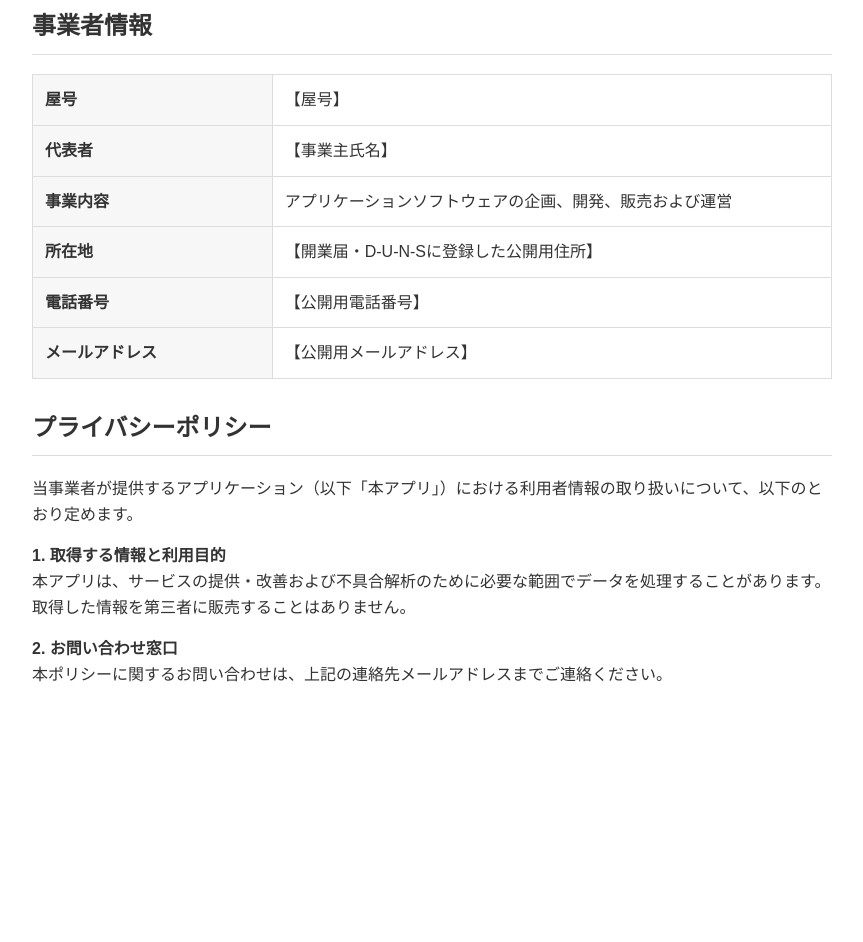
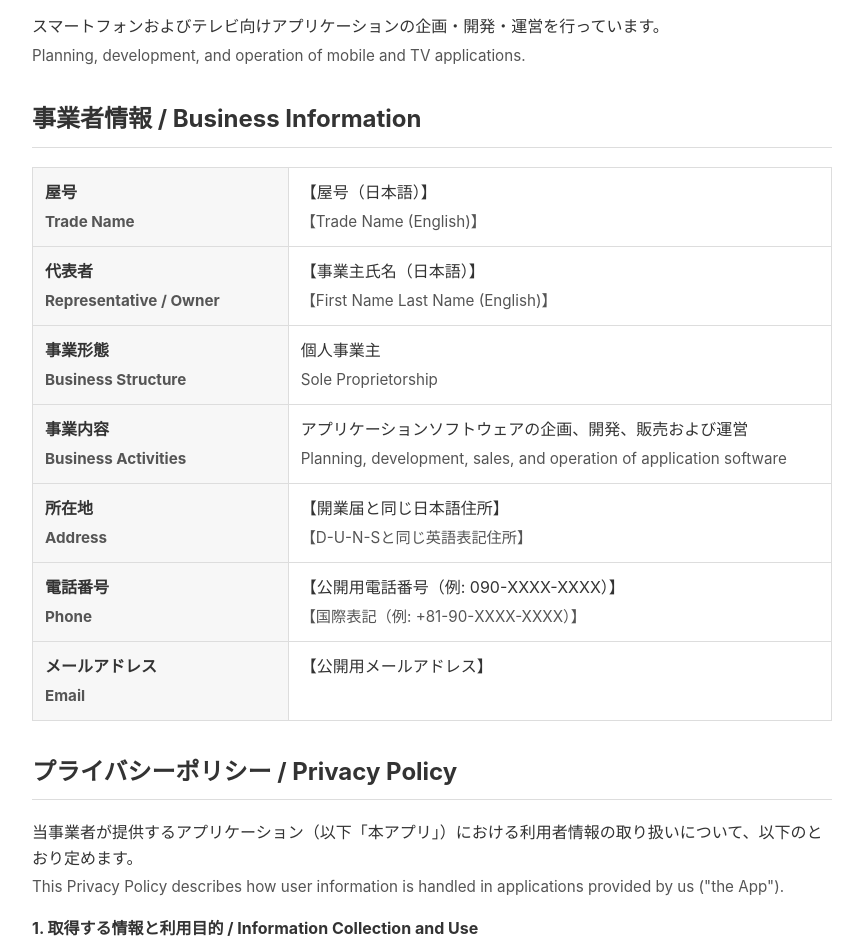
Before and after one commit to NI-007/ni-007.github.io, a plain HTML site: page index.html in a window 1280 px wide. Shown: the part 160-1102 px from the top of the page, without its empty margins (208-1071 px from the left). Before the commit the page ends 887 px from the top, so only its background shows below. Drawn offline with Linux system fonts and the light colour scheme.

Commit message:
Update title and add English translations in index.html

```diff
--- a/index.html
+++ b/index.html
@@ -3,32 +3,69 @@
 <head>
   <meta charset="UTF-8">
   <meta name="viewport" content="width=device-width, initial-scale=1.0">
-  <title>【屋号】 - 公式サイト</title>
+  <title>【屋号（日本語）】 / 【Trade Name (English)】</title>
   <style>
-    body { font-family: sans-serif; line-height: 1.6; max-width: 800px; margin: 40px auto; padding: 0 20px; color: #333; }
-    h1, h2 { border-bottom: 1px solid #ddd; padding-bottom: 8px; }
-    table { width: 100%; border-collapse: collapse; margin-bottom: 30px; }
-    th, td { border: 1px solid #ddd; padding: 12px; text-align: left; }
-    th { background-color: #f7f7f7; width: 30%; }
+    body { font-family: -apple-system, BlinkMacSystemFont, "Segoe UI", Roboto, sans-serif; line-height: 1.6; max-width: 800px; margin: 40px auto; padding: 0 20px; color: #333; }
+    h1, h2 { border-bottom: 1px solid #ddd; padding-bottom: 8px; margin-top: 32px; }
+    table { width: 100%; border-collapse: collapse; margin-bottom: 24px; }
+    th, td { border: 1px solid #ddd; padding: 12px; text-align: left; vertical-align: top; }
+    th { background-color: #f7f7f7; width: 32%; }
+    .en { color: #555; font-size: 0.95em; display: block; margin-top: 4px; }
   </style>
 </head>
 <body>
-  <h1>【屋号】</h1>
-  <p>スマートフォンおよびテレビ向けアプリケーションの企画・開発・運営を行っています。</p>
+  <h1>【屋号（日本語）】<span class="en">【Trade Name (English)】</span></h1>
+  <p>
+    スマートフォンおよびテレビ向けアプリケーションの企画・開発・運営を行っています。
+    <span class="en">Planning, development, and operation of mobile and TV applications.</span>
+  </p>
 
-  <h2>事業者情報</h2>
+  <h2>事業者情報 / Business Information</h2>
   <table>
-    <tr><th>屋号</th><td>【屋号】</td></tr>
-    <tr><th>代表者</th><td>【事業主氏名】</td></tr>
-    <tr><th>事業内容</th><td>アプリケーションソフトウェアの企画、開発、販売および運営</td></tr>
-    <tr><th>所在地</th><td>【開業届・D-U-N-Sに登録した公開用住所】</td></tr>
-    <tr><th>電話番号</th><td>【公開用電話番号】</td></tr>
-    <tr><th>メールアドレス</th><td>【公開用メールアドレス】</td></tr>
+    <tr>
+      <th>屋号<span class="en">Trade Name</span></th>
+      <td>【屋号（日本語）】<span class="en">【Trade Name (English)】</span></td>
+    </tr>
+    <tr>
+      <th>代表者<span class="en">Representative / Owner</span></th>
+      <td>【事業主氏名（日本語）】<span class="en">【First Name Last Name (English)】</span></td>
+    </tr>
+    <tr>
+      <th>事業形態<span class="en">Business Structure</span></th>
+      <td>個人事業主<span class="en">Sole Proprietorship</span></td>
+    </tr>
+    <tr>
+      <th>事業内容<span class="en">Business Activities</span></th>
+      <td>アプリケーションソフトウェアの企画、開発、販売および運営<span class="en">Planning, development, sales, and operation of application software</span></td>
+    </tr>
+    <tr>
+      <th>所在地<span class="en">Address</span></th>
+      <td>【開業届と同じ日本語住所】<span class="en">【D-U-N-Sと同じ英語表記住所】</span></td>
+    </tr>
+    <tr>
+      <th>電話番号<span class="en">Phone</span></th>
+      <td>【公開用電話番号（例: 090-XXXX-XXXX）】<span class="en">【国際表記（例: +81-90-XXXX-XXXX）】</span></td>
+    </tr>
+    <tr>
+      <th>メールアドレス<span class="en">Email</span></th>
+      <td>【公開用メールアドレス】</td>
+    </tr>
   </table>
 
-  <h2 id="privacy">プライバシーポリシー</h2>
-  <p>当事業者が提供するアプリケーション（以下「本アプリ」）における利用者情報の取り扱いについて、以下のとおり定めます。</p>
-  <p><strong>1. 取得する情報と利用目的</strong><br>本アプリは、サービスの提供・改善および不具合解析のために必要な範囲でデータを処理することがあります。取得した情報を第三者に販売することはありません。</p>
-  <p><strong>2. お問い合わせ窓口</strong><br>本ポリシーに関するお問い合わせは、上記の連絡先メールアドレスまでご連絡ください。</p>
+  <h2 id="privacy">プライバシーポリシー / Privacy Policy</h2>
+  <p>
+    当事業者が提供するアプリケーション（以下「本アプリ」）における利用者情報の取り扱いについて、以下のとおり定めます。
+    <span class="en">This Privacy Policy describes how user information is handled in applications provided by us ("the App").</span>
+  </p>
+  <p>
+    <strong>1. 取得する情報と利用目的 / Information Collection and Use</strong><br>
+    本アプリは、サービスの提供・改善および不具合解析のために必要な範囲でデータを処理することがあります。取得した情報を第三者に販売することはありません。
+    <span class="en">The App may process data to the extent necessary to provide, improve, and troubleshoot our services. We do not sell any collected information to third parties.</span>
+  </p>
+  <p>
+    <strong>2. お問い合わせ窓口 / Contact Us</strong><br>
+    本ポリシーに関するお問い合わせは、上記の連絡先メールアドレスまでご連絡ください。
+    <span class="en">If you have any questions regarding this Privacy Policy, please contact us at the email address listed above.</span>
+  </p>
 </body>
 </html>
```
